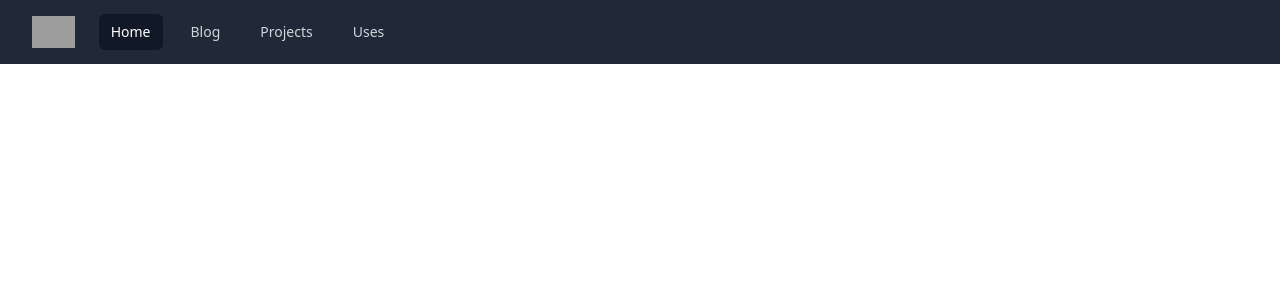
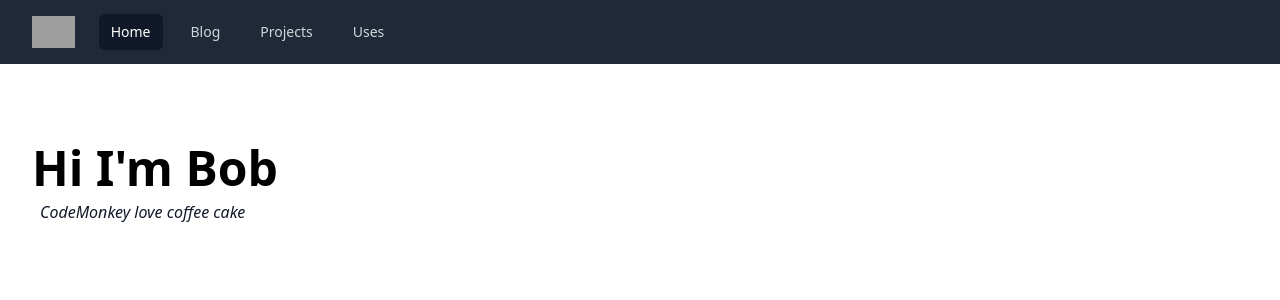
Before and after one commit to markpackham/NuxtGraphQL2023, a Nuxt app: page / in a window 1280 px wide. Shown: the top 300 px of the page. Built offline with nearby package versions, Linux system fonts and the light colour scheme; grey boxes are pictures that could not be loaded.

Commit message:
use NuxtPage to exploit pages directory
https://youtu.be/eXSVyfBLtnY?t=782

```diff
--- a/app.vue
+++ b/app.vue
@@ -1,5 +1,8 @@
 <template>
   <div>
     <SiteHeader />
+    <main class="mx-auto max-w-7xl px-2 sm:px-6 lg:px-8 grow items-start w-full">
+      <NuxtPage />
+    </main>
   </div>
 </template>
--- /dev/null
+++ b/pages/index.vue
@@ -0,0 +1,9 @@
+<script setup>
+</script>
+
+<template>
+    <section>
+        <h1 class="text-5xl font-bold mt-20">Hi I'm Bob</h1>
+        <p class="text-base text-gray-900 p-2 italic">CodeMonkey love coffee cake</p>
+    </section>
+</template>
```
